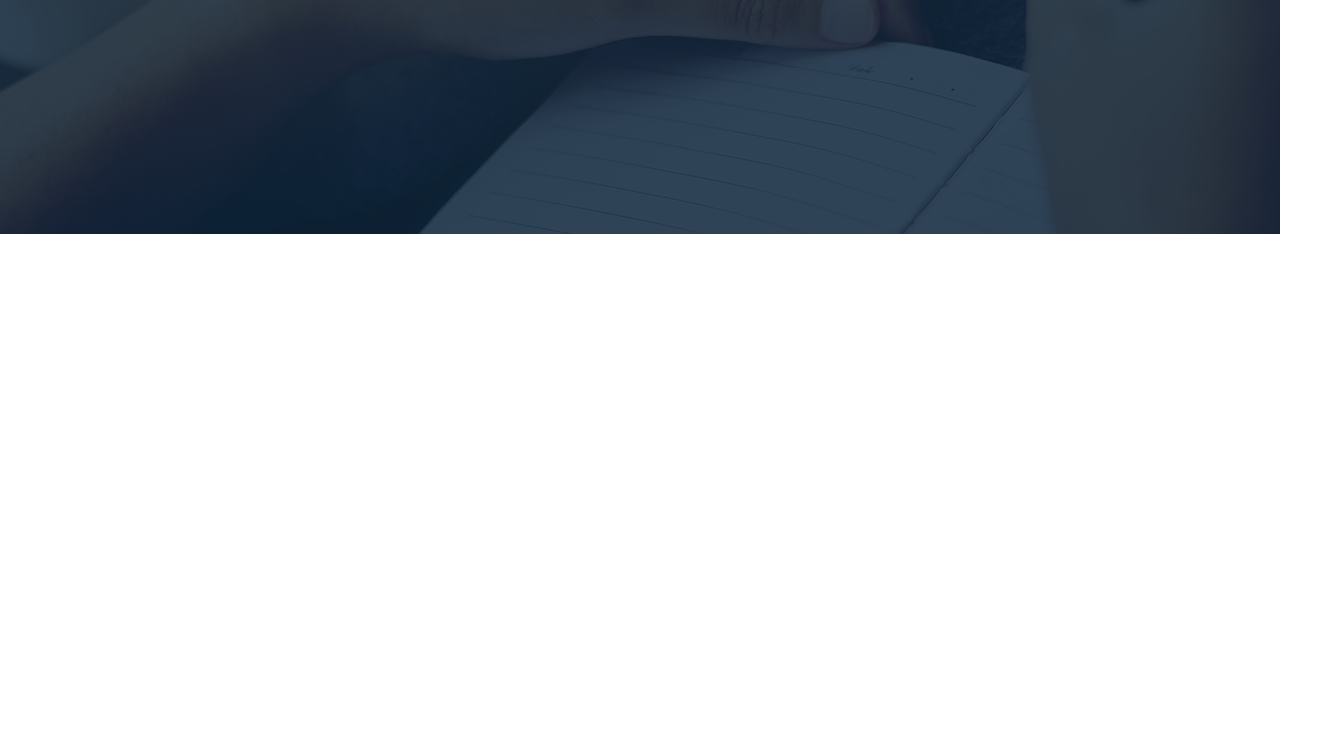
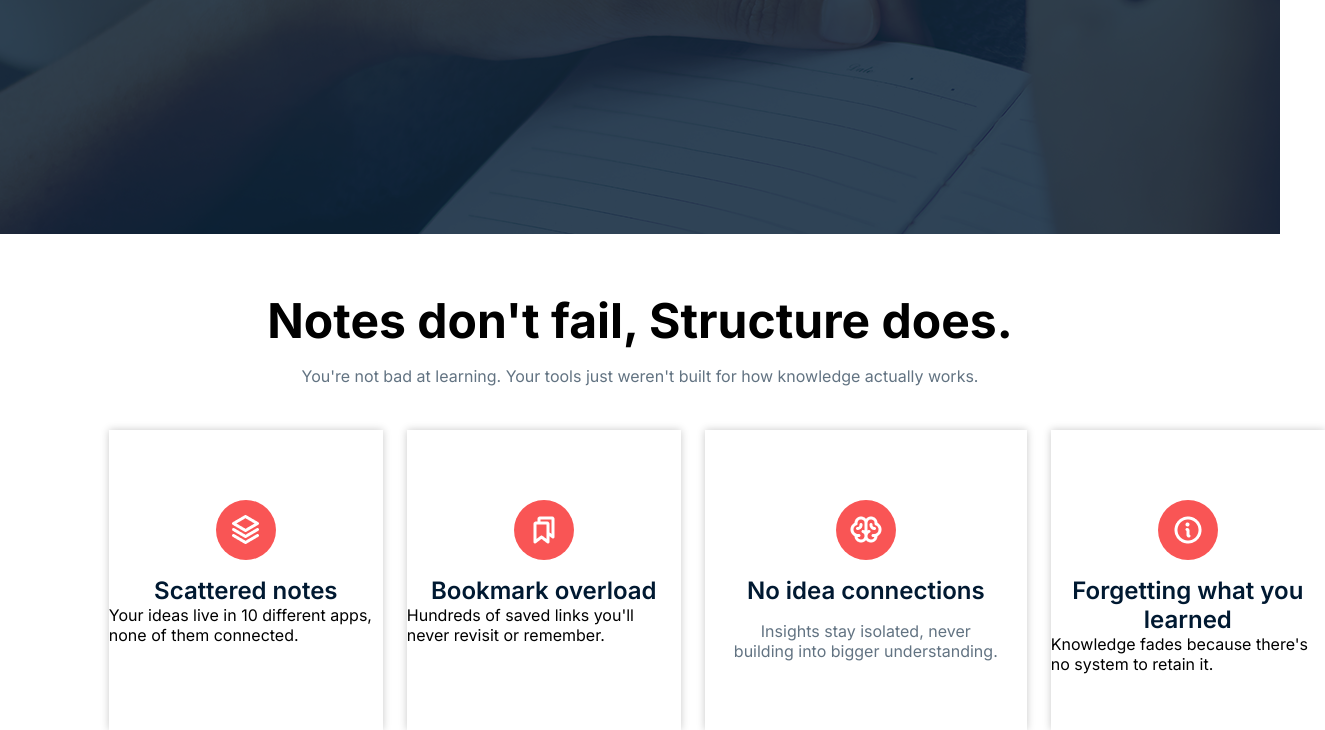
Before and after one commit to SakibSWE/Assignment-1, a plain HTML site: page index.html in a window 1280 px wide. Shown: the part 520-1250 px from the top of the page, 1325 px wide, since content can reach past the window. Before the commit the page ends 800 px from the top, so only its background shows below. Drawn offline with Linux system fonts and the light colour scheme.

Commit message:
Complete Node section

```diff
--- a/index.html
+++ b/index.html
@@ -38,6 +38,32 @@
         </div>
 
         </section>
+        <div class="card-head">
+            <h2 class="c-head">Notes don't fail, Structure does.</h2>
+            <p class="c-para">You're not bad at learning. Your tools just weren't built for how knowledge actually works.</p>
+        </div>
+        <section class="card-section">
+         <div class="card">
+          <div class="card-img">  <img  src="assets/Vector.png" alt="Vector-icon" ></div>
+            <h1 class="title"> Scattered notes</h1>
+            <p class="card-stitle">Your ideas live in 10 different apps, none of them connected.</p>
+         </div>
+         <div class="card">
+          <div class="card-img">  <img  src="assets/Bookmarks.png" alt="Vector-icon" ></div>
+            <h1 class="title"> Bookmark overload</h1>
+            <p class="card-stitle">Hundreds of saved links you'll never revisit or remember.</p>
+         </div>
+         <div class="card">
+          <div class="card-img">  <img  src="assets/Brain.png" alt="Vector-icon" ></div>
+            <h1 class="title"> No idea connections</h1>
+            <p class="card-subtitle">Insights stay isolated, never building into bigger understanding.</p>
+         </div>
+         <div class="card">
+          <div class="card-img">  <img  src="assets/Info.png" alt="Vector-icon" ></div>
+            <h1 class="title"> Forgetting what you learned</h1>
+            <p class="card-stitle">Knowledge fades because there's no system to retain it.</p>
+         </div>
+        </section>
     </header>
 
 
--- a/style/structure.css
+++ b/style/structure.css
@@ -118,3 +118,72 @@
  .button-2 i{
     margin-right: 10px;
  }
+ .card-head{
+    width: 83%;
+    max-width: 1360px;
+    margin: 0px auto;
+    justify-content: center;
+ }
+ .card-head .c-head{
+    font-size: 48px;
+    height: 116px;
+    text-align: center;
+    display: flex;
+    justify-content: center;
+    align-items: flex-end;
+    margin-bottom: 16px;
+
+ }
+ .card-head .c-para{
+  font-size: 16px;
+  text-align: center;
+  color: #627382;
+  margin-bottom: 44px;
+ }
+.card-section{
+    width: 83%;
+    max-width: 1360px;
+    margin: 0 auto;
+    display: flex;
+    gap: 24px;
+}
+.card{
+    width: 322px;
+    height: 300px;
+    box-shadow: 0px 0px 8px 0px #00000037;
+    padding-top: 69.5px;
+
+
+}
+.card-img {
+  width: 60px;
+  height: 60px;
+  background-color: #f95555;
+  border-radius: 50%;
+  display: flex;
+  justify-content: center;
+  align-items: center;
+  margin: 0px auto;
+  margin-bottom: 16px;
+
+}
+.card .title{
+    font-size: 24px;
+    color: #001931;
+    font-weight: 600;
+    margin: 0px auto;
+    width: 274px;
+    text-align: center;
+
+
+
+}
+.card .card-subtitle{
+    font-size: 16px;
+    color: #627382;
+     width: 274px;
+    height: 40px;
+    margin: 16px 24px 69.5px 24px;
+    text-align: center;
+
+}
```
